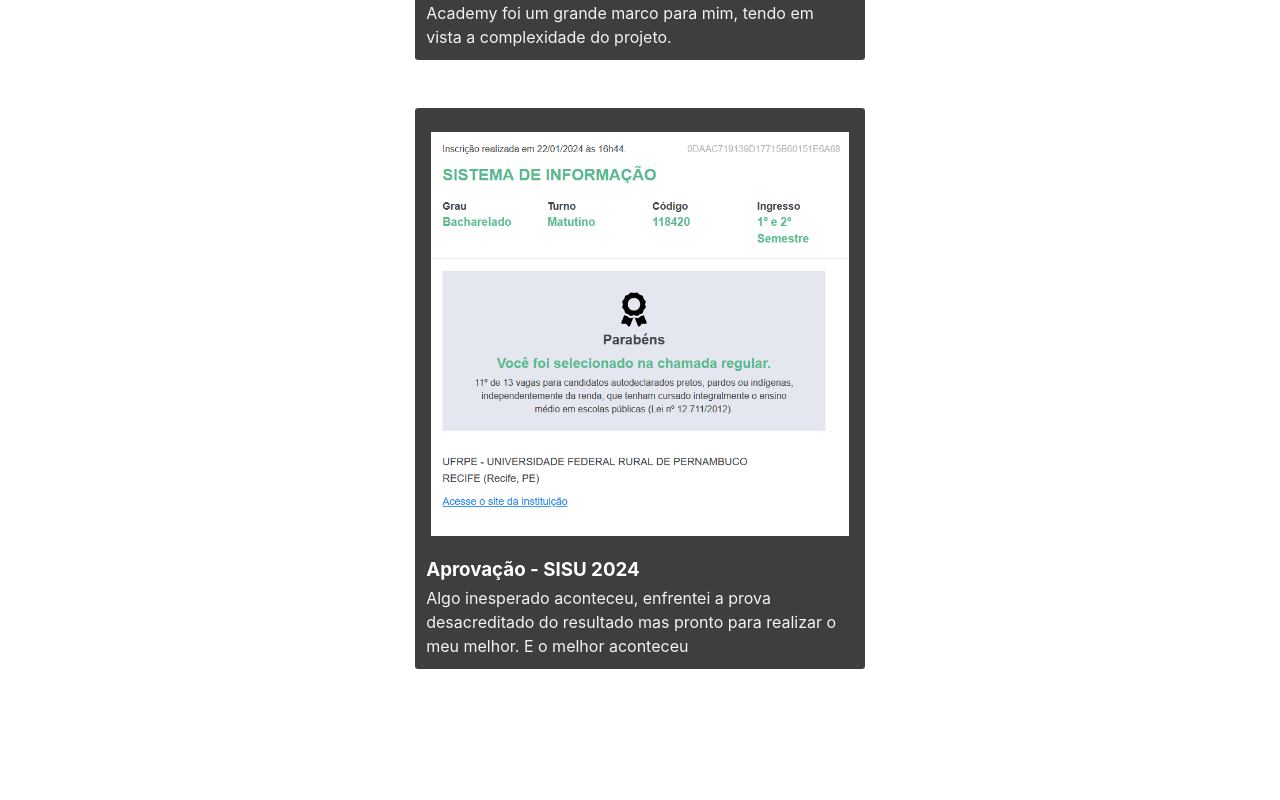
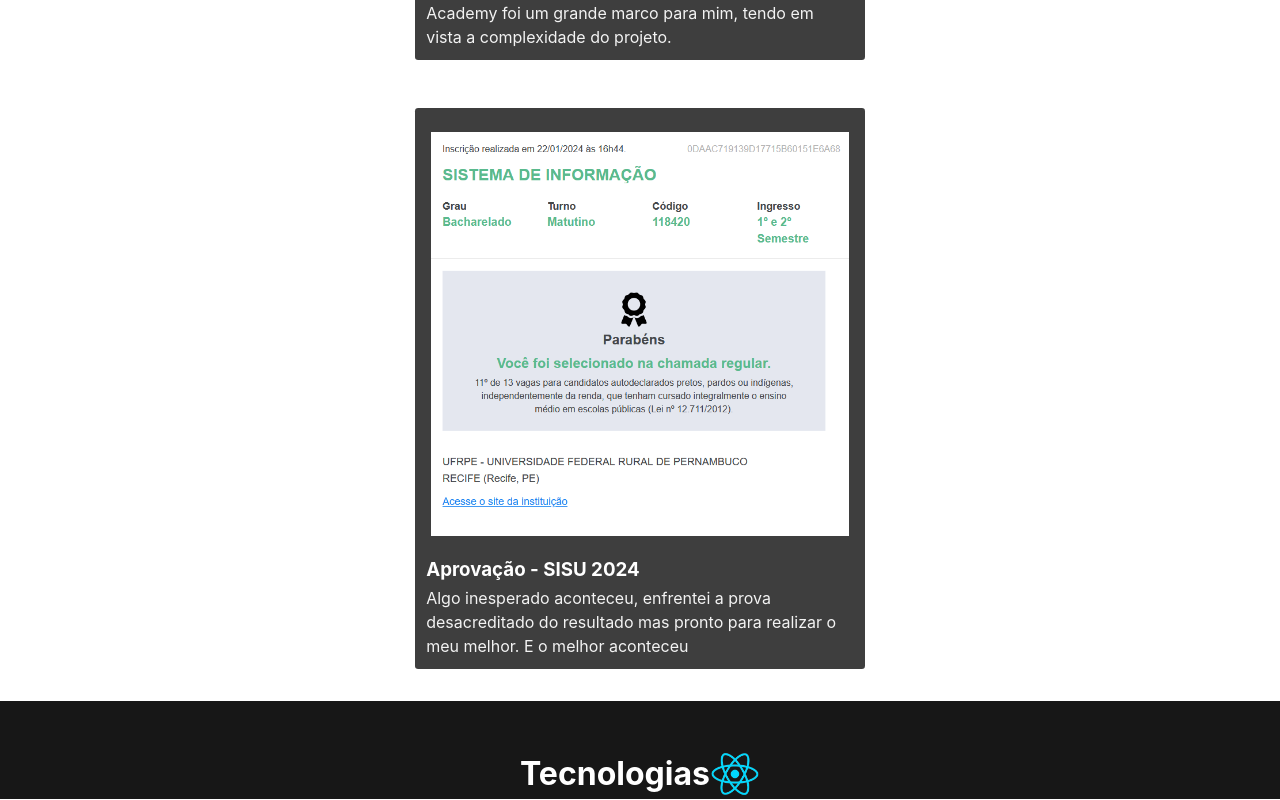
Before and after one commit to Feppeli/portifolio, a React (Vite) app: page / in a window 1280 px wide. Shown: the part 2189-2989 px from the top of the page. Before the commit the page ends 2890 px from the top, so only its background shows below. Built offline with nearby package versions, Linux system fonts and the light colour scheme.

Commit message:
build: tecnologys section

```diff
--- a/src/App.css
+++ b/src/App.css
@@ -159,4 +159,32 @@
 .premiacoes .premiacaoTextContainer p {
   padding-top: 0.1rem;
   color: #f3f3f3;
+}
+
+/* tecnologias */
+.tecnologys {
+  background: #171717;
+}
+.tecnologys .tecnologysHeader {
+  padding-top: 3rem;
+  display: flex;
+  flex-direction: row-reverse;
+  align-items: center;
+  justify-content: center;
+}
+.tecnologys .tecnologysHeader img {
+  width: 50px;
+  animation: spin 3s infinite ease-in-out;
+}
+.tecnologys .tecnologysHeader h1 {
+  color: #fff;
+  font-size: 2rem;
+}
+@keyframes spin {
+  0% {
+    transform: rotate(0);
+  }
+  100% {
+    transform: rotate(360deg);
+  }
 }/*# sourceMappingURL=App.css.map */
--- a/src/App.jsx
+++ b/src/App.jsx
@@ -1,3 +1,4 @@
+/* eslint-disable react/no-unescaped-entities */
 import './App.css'
 import menuIcon from './assets/icons/interface.png'
 import perfilImage from './assets/Perfil image.png'
@@ -6,6 +7,7 @@
 import trofeu from './assets/icons/trofeu.png'
 import premio1 from './assets/premio1.jpeg'
 import premio2 from './assets/premio2.png'
+import reactIcon from "./assets/reactIcon.png"
 
 function App() {
 
@@ -91,6 +93,16 @@
           </div>
         </div>
       </section>
+
+{/* tecnologias */}
+      <section className="tecnologys">
+        <div className="tecnologysHeader">
+          <img src={reactIcon} alt="" />
+          <h1>Tecnologias</h1>
+        </div>
+      </section>
+
+
     </section>
 
 
--- a/src/App.sass
+++ b/src/App.sass
@@ -164,9 +164,7 @@
         padding-bottom: .2rem
         width: 100%
 
-
     .premiacaoTextContainer
-
 
         h3
             color: #fff
@@ -174,3 +172,31 @@
         p
             padding-top: .1rem
             color: #f3f3f3
+
+/* tecnologias */
+
+.tecnologys
+    background: #171717
+    .tecnologysHeader
+
+        padding-top: 3rem
+        display: flex
+        flex-direction: row-reverse
+        align-items: center
+        justify-content: center
+
+        img
+            width: 50px
+            animation: spin 3s infinite ease-in-out
+
+        h1
+            color: #fff
+            font-size: 2rem
+
+    @keyframes spin
+        0%
+            transform: rotate(0)
+        100%
+            transform: rotate(360deg)
+
+        100%
```
Also changed, not shown: src/assets/reactIcon.png (added), src/components/Premios.jsx (added), 1 other file (tests, documents, lock files or other folders).
